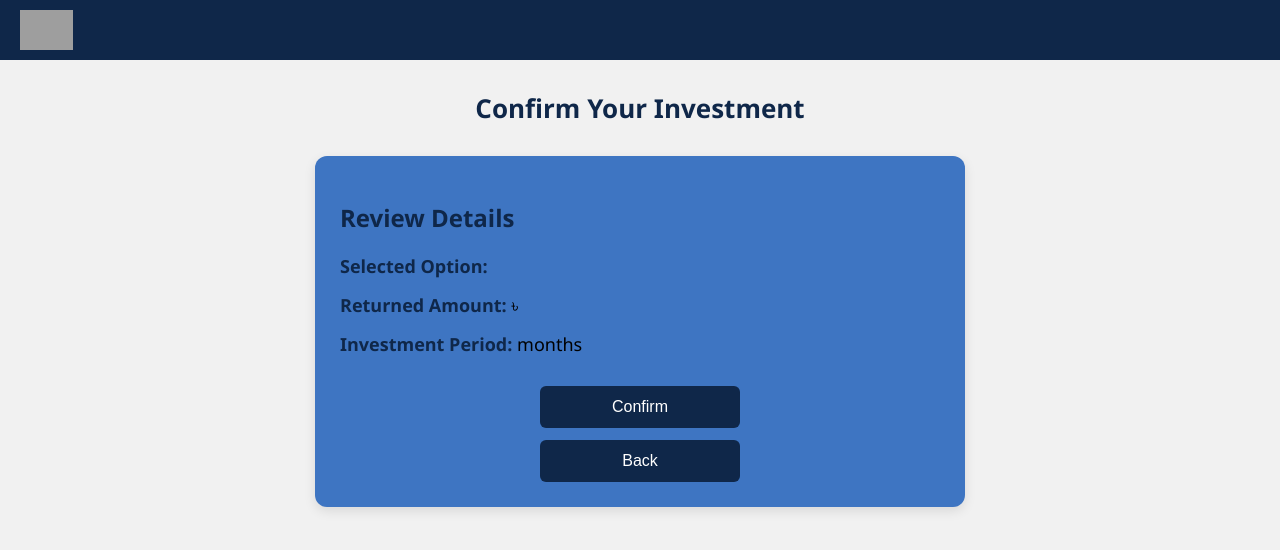
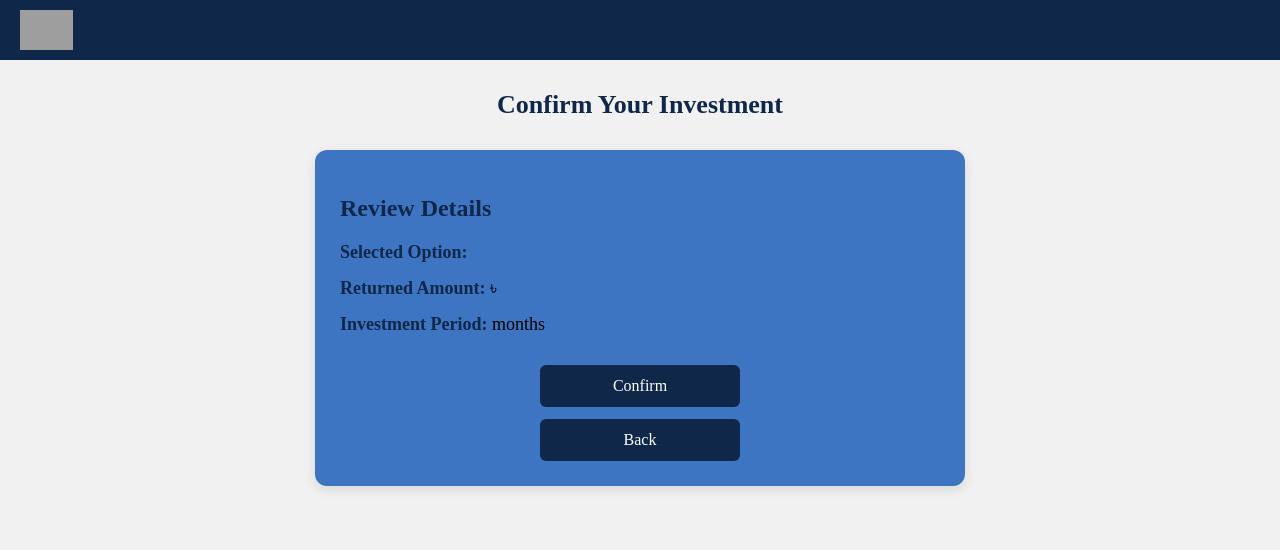
Before and after one commit to AlifKhan24/CSE471-Project, a Flask app: page /investment_confirmation.html in a window 1280 px wide. Shown: the top 550 px of the page. Run offline with Flask 3, Linux system fonts and the light colour scheme; grey boxes are pictures that could not be loaded.

Commit message:
Update investment_confirmation.html

```diff
--- a/templates/investment_confirmation.html
+++ b/templates/investment_confirmation.html
@@ -8,7 +8,7 @@
     body {
       margin: 0;
       padding: 0;
-      font-family: 'Segoe UI', sans-serif;
+      font-family: playfair display;
       background-color: #f1f1f1;
     }
 
@@ -71,6 +71,7 @@
       font-size: 16px;
       cursor: pointer;
       width: 200px;
+      font-family: playfair display;
     }
 
     button:hover {
```
